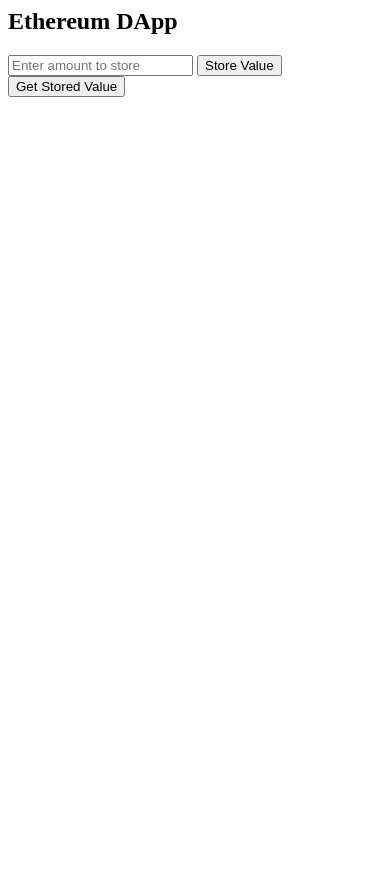
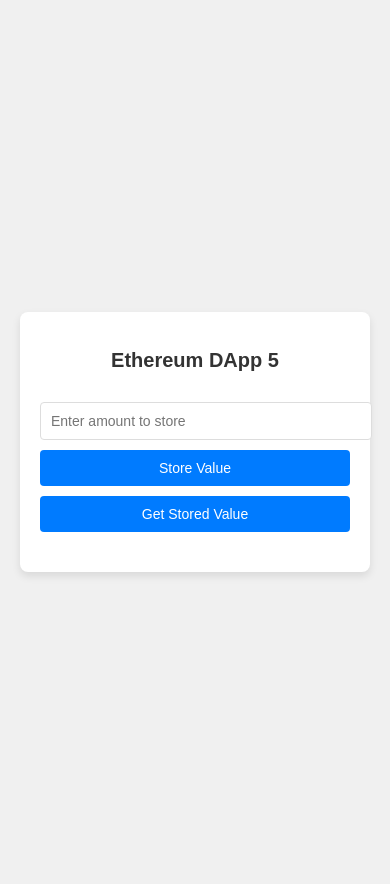
Before and after one commit to szxshawn/SC6113-DApp, a Flask app: page / in a window 390 px wide. Before the commit the page ends 97 px from the top, so only its background shows below. Run offline with Flask 3, Linux system fonts and the light colour scheme; some libraries are stand-ins or nearby versions.

Commit message:
Update index.html

```diff
--- a/templates/index.html
+++ b/templates/index.html
@@ -1,4 +1,4 @@
-<h2>Ethereum DApp</h2>
+<!-- <h2>Ethereum DApp</h2>
 <input type="number" id="moneyInput" placeholder="Enter amount to store">
 <button class="btn" onclick="storeValue()">Store Value</button>
 <button class="btn" onclick="getValue()">Get Stored Value</button>
@@ -53,3 +53,145 @@
         document.getElementById('storedValue').innerText = "Stored Value: " + storedValue;
     }
 </script>
+ -->
+
+ <!DOCTYPE html>
+<html lang="en">
+<head>
+    <meta charset="UTF-8">
+    <meta name="viewport" content="width=device-width, initial-scale=1.0">
+    <title>Ethereum DApp 5</title>
+    <style>
+        body {
+            font-family: 'Arial', sans-serif;
+            background-color: #f0f0f0;
+            margin: 0;
+            padding: 20px;
+            display: flex;
+            justify-content: center;
+            align-items: center;
+            height: 100vh;
+        }
+
+        .container {
+            background-color: #ffffff;
+            padding: 30px;
+            border-radius: 8px;
+            box-shadow: 0 4px 8px rgba(0, 0, 0, 0.1);
+            max-width: 400px;
+            width: 100%;
+            text-align: center;
+        }
+
+        h2 {
+            font-size: 24px;
+            margin-bottom: 20px;
+            color: #333;
+        }
+
+        input, button {
+            width: 100%;
+            padding: 10px;
+            margin-top: 10px;
+            border-radius: 4px;
+            border: 1px solid #ddd;
+            font-size: 16px;
+        }
+
+        button {
+            background-color: #007bff;
+            color: white;
+            border: none;
+            cursor: pointer;
+        }
+
+        button:hover {
+            background-color: #0056b3;
+        }
+
+        p {
+            margin-top: 20px;
+            font-size: 18px;
+            color: #007bff;
+        }
+
+        @media (max-width: 768px) {
+            .container {
+                padding: 20px;
+            }
+
+            h2 {
+                font-size: 20px;
+            }
+
+            input, button {
+                font-size: 14px;
+            }
+
+            p {
+                font-size: 16px;
+            }
+        }
+    </style>
+</head>
+<body>
+    <div class="container">
+        <h2>Ethereum DApp 5</h2>
+        <input type="number" id="moneyInput" placeholder="Enter amount to store">
+        <button class="btn" onclick="storeValue()">Store Value</button>
+        <button class="btn" onclick="getValue()">Get Stored Value</button>
+        <p id="storedValue"></p>
+        <p id="status"></p>
+    </div>
+
+    <script src="https://cdn.jsdelivr.net/npm/web3@1.5.2/dist/web3.min.js"></script>
+    <script>
+        const contractAddress = '0xEa5b8A09755521ADdb1cf3eD7b02e222427e63c1'; // Replace with your contract address
+        const contractABI = [
+            {
+		"inputs": [
+			{
+				"internalType": "uint256",
+				"name": "num",
+				"type": "uint256"
+			}
+		],
+		"name": "store",
+		"outputs": [],
+		"stateMutability": "nonpayable",
+		"type": "function"
+	},
+	{
+		"inputs": [],
+		"name": "viewnum",
+		"outputs": [
+			{
+				"internalType": "uint256",
+				"name": "",
+				"type": "uint256"
+			}
+		],
+		"stateMutability": "view",
+		"type": "function"
+	}
+        ];
+
+        const web3 = new Web3(Web3.givenProvider);
+        const contract = new web3.eth.Contract(contractABI, contractAddress);
+
+        async function storeValue() {
+            const accounts = await web3.eth.requestAccounts();
+            const value = document.getElementById('moneyInput').value;
+            console.log("value: " + value);
+            console.log("accounts[0] " + accounts[0]);
+            await contract.methods.store(value).send({from: accounts[0]});
+        }
+
+        async function getValue() {
+            const storedValue = await contract.methods.viewnum().call();
+            console.log("stored value " + storedValue);
+            document.getElementById('storedValue').innerText = "Stored Value: " + storedValue;
+        }
+    </script>
+</body>
+</html>
```
